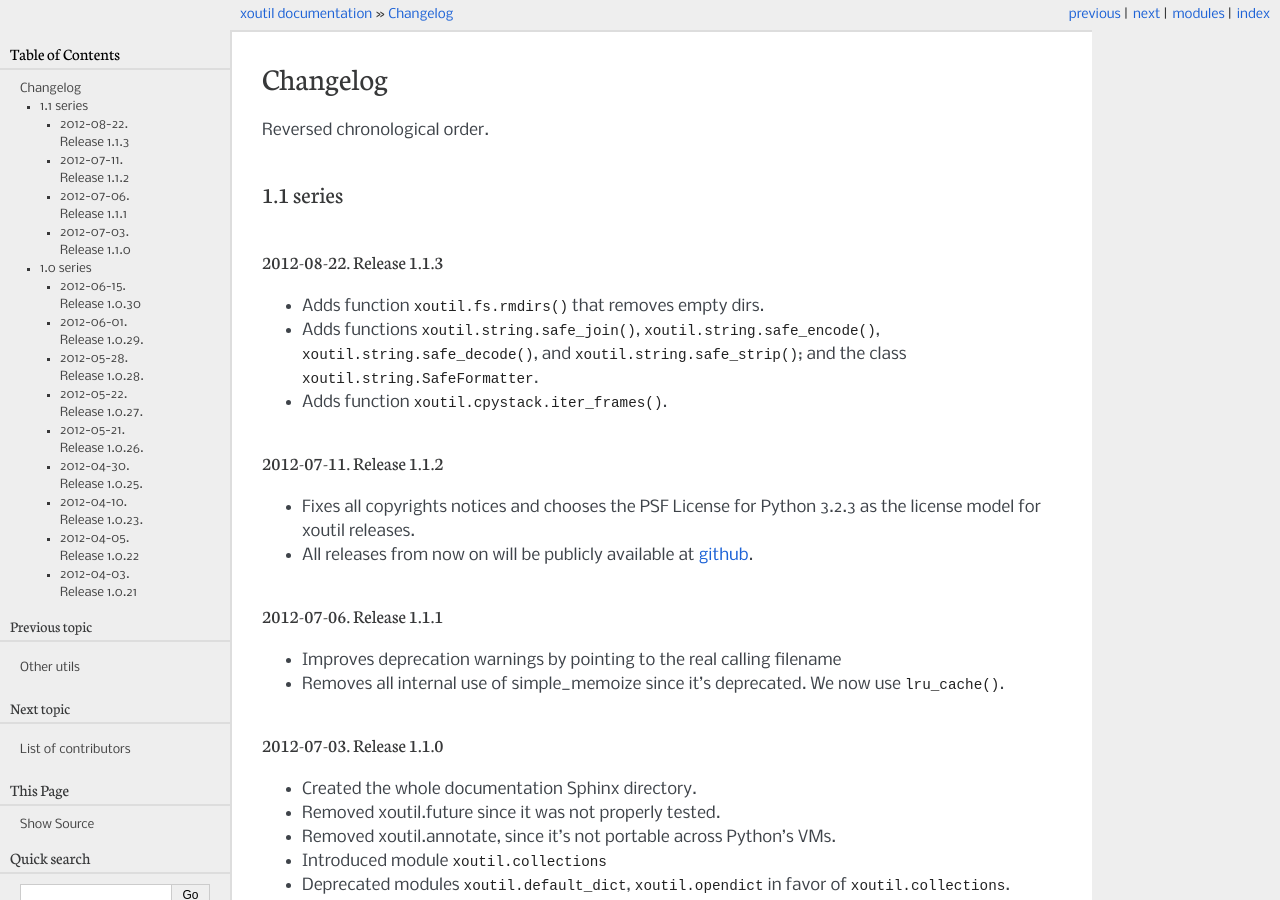
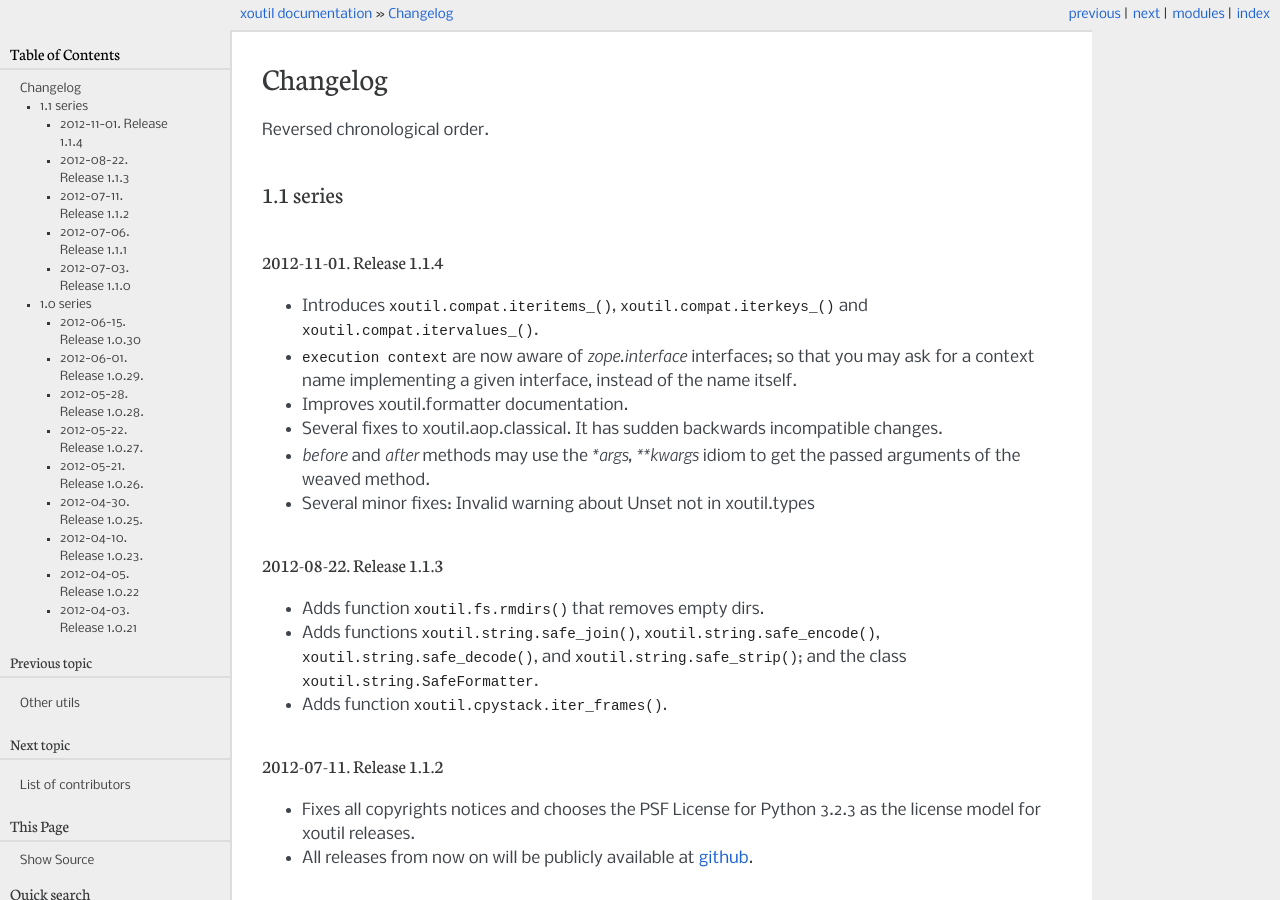
Before and after one commit to merchise/xotl.tools, a Sphinx documentation site: the page built from docs/source/HISTORY.rst, in a window 1280 px wide and 900 px high. Built offline with Sphinx 7.4.7, drawn with Linux system fonts in a browser that asks for light colours; formulas are drawn with MathJax 3; the version number could not be read and is left out.

Commit message:
Jumps to 1.1.4 release

```diff
--- a/docs/source/HISTORY.rst
+++ b/docs/source/HISTORY.rst
@@ -3,9 +3,29 @@
 
 Reversed chronological order.
 
-
 1.1 series
 ----------
+
+2012-11-01. Release 1.1.4
+~~~~~~~~~~~~~~~~~~~~~~~~~
+
+- Introduces :func:`xoutil.compat.iteritems_`,
+  :func:`xoutil.compat.iterkeys_`
+  and :func:`xoutil.compat.itervalues_`.
+
+- :mod:`execution context <xoutil.context>` are now aware of
+  `zope.interface` interfaces; so that you may ask for a context name
+  implementing a given interface, instead of the name itself.
+
+- Improves xoutil.formatter documentation.
+
+- Several fixes to xoutil.aop.classical. It has sudden backwards
+  incompatible changes.
+
+- `before` and `after` methods may use the `*args, **kwargs` idiom
+  to get the passed arguments of the weaved method.
+
+- Several minor fixes: Invalid warning about Unset not in xoutil.types
 
 2012-08-22. Release 1.1.3
 ~~~~~~~~~~~~~~~~~~~~~~~~~
@@ -58,7 +78,6 @@
 
 1.0 series
 ----------
-
 
 2012-06-15. Release 1.0.30
 ~~~~~~~~~~~~~~~~~~~~~~~~~~~~
```
Also changed, not shown: 1 other file.
